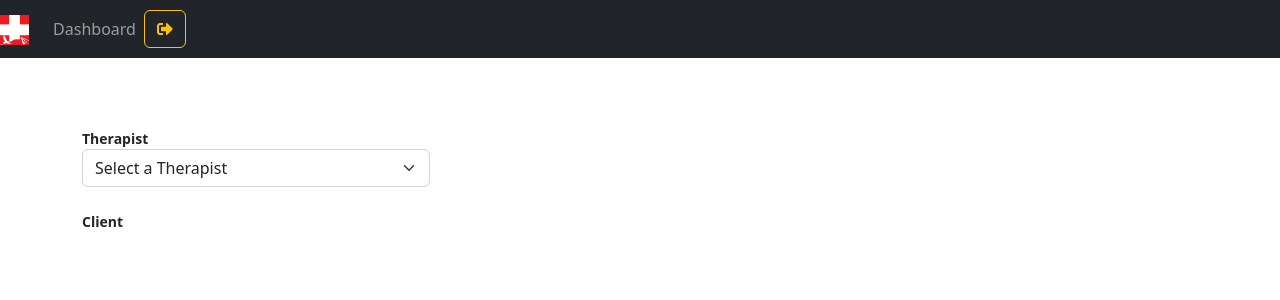
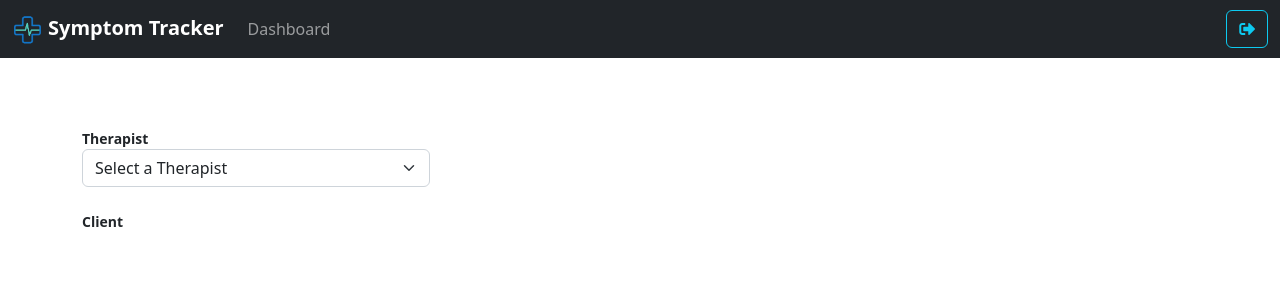
Before and after one commit to sjsafranek/symptom_tracker, a Django app: page / in a window 1280 px wide. Shown: the top 300 px of the page. Run offline with Django 3.2, Linux system fonts and the light colour scheme; a user stored in the database is signed in; tables that the repository leaves empty hold one stand-in row (values such as "Sample post"); some libraries are stand-ins or nearby versions.

Commit message:
add static images and logos

```diff
--- a/templates/navbar.html
+++ b/templates/navbar.html
@@ -1,45 +1,46 @@
 
-<nav class="navbar navbar-expand-md navbar-dark fixed-top bg-dark">
+<header>
+
+  <div class="navbar navbar-expand-md navbar-dark fixed-top bg-dark">
+    <div class="container-fluid">
 
       <a class="navbar-brand" href="#">
-    <img src="/static/img/branding-logo.png" class="brand_logo" alt="Logo" height="30" class="d-inline-block align-top">
+        <img src="/static/img/logo.png" class="brand_logo" alt="Logo" height="30" class="d-inline-block align-top">
+        <strong>Symptom Tracker</strong>
       </a>
 
-  <button class="navbar-toggler" type="button" data-toggle="collapse" data-target="#navbarCollapse" aria-controls="navbarCollapse" aria-expanded="false" aria-label="Toggle navigation">
+      <button class="navbar-toggler" type="button" data-bs-toggle="collapse" data-bs-target="#navbarCollapse" aria-controls="navbarCollapse" aria-expanded="false" aria-label="Toggle navigation">
         <span class="navbar-toggler-icon"></span>
       </button>
 
       <div class="collapse navbar-collapse" id="navbarCollapse">
-    <ul class="navbar-nav mr-auto">
 
+        <ul class="navbar-nav me-auto mb-2 mb-md-0">
           {% if user.is_authenticated %}
           <li class="nav-item {% if request.resolver_match.view_name == 'roster' %}active{% endif %}">
             <a class="nav-link" href="/dashboard">Dashboard</a>
           </li>
           {% endif %}
-<!--
-      {% if user.is_authenticated %}
-      <li class="nav-item {% if request.resolver_match.view_name == 'profile' %}active{% endif %}">
-        <a class="nav-link" href="/profile">Profile</a>
-      </li>
-      {% endif %} -->
-
         </ul>
 
         {% if user.is_authenticated %}
-    <form action="{% url 'logout' %}" method="post">
+        <form class="d-flex" action="{% url 'logout' %}" method="post">
           {% csrf_token %}
-      <button type="submit" class="btn btn-outline-warning" title="logout">
+          <button type="submit" class="btn btn-outline-info" title="logout">
             <i class="fas fa-sign-out-alt"></i>
           </button>
         </form>
         {% else %}
-    <form action="{% url 'login' %}" method="get">
-      <button type="submit" class="btn btn-outline-warning" title="login">
+        <form class="d-flex" action="{% url 'login' %}" method="get">
+          <button type="submit" class="btn btn-outline-primary" title="login">
             <i class="fas fa-sign-in-alt"></i>
           </button>
         </form>
         {% endif %}
 
       </div>
-</nav>
+
+    </div>
+  </div>
+
+</header>
```
Also changed, not shown: static/img/android-chrome-192x192.png (added), static/img/android-chrome-512x512.png (added), static/img/apple-touch-icon.png (added), static/img/branding-logo.png (deleted), static/img/favicon-16x16.png (added), static/img/favicon-32x32.png (added), static/img/favicon.ico, static/img/logo.png (added), static/img/logo_with_text.png (added), static/img/site.webmanifest (added), static/img/wpsp sq logo .webp (deleted). Lines whose indentation alone changed are shown as unchanged.
